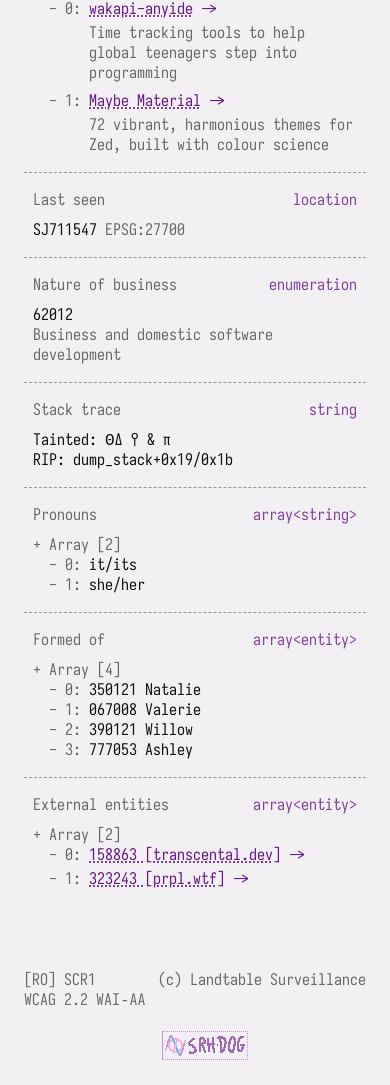
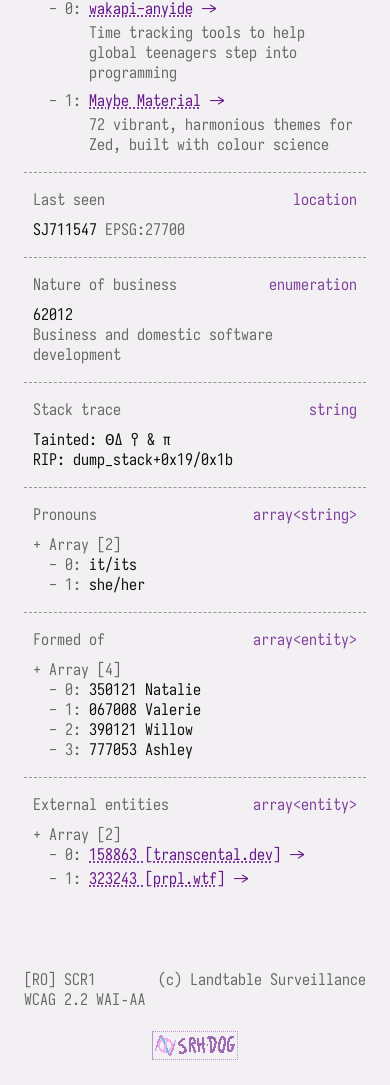
Before and after one commit to iamawatermelo/srh.dog, a SvelteKit app: page / in a window 390 px wide. Shown: the part 847-1932 px from the top of the page. Built offline with nearby package versions, Linux system fonts and the light colour scheme.

Commit message:
fix button not being in the center on very small screens

```diff
--- a/src/routes/+page.svelte
+++ b/src/routes/+page.svelte
@@ -235,7 +235,7 @@
         user-select: none;
 
         display: grid;
-        grid-template-columns: repeat(3, 1fr);
+        grid-template-columns: repeat(3, minmax(0, 1fr));
 
         @media (max-width: 32em) {
             .mob-hide {
```
